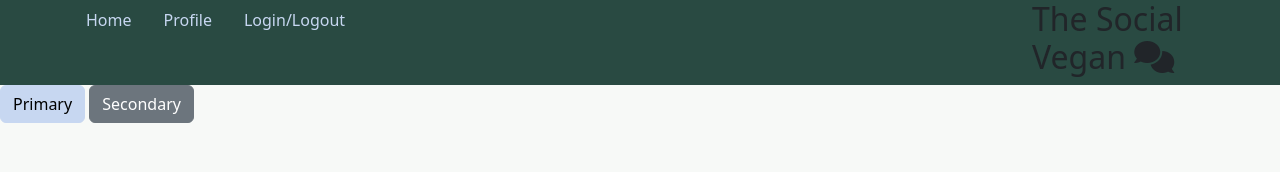
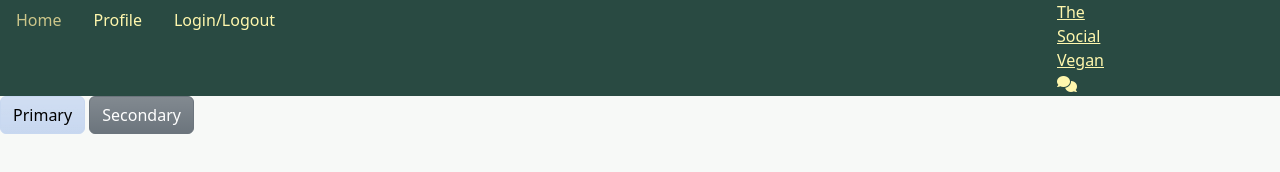
Before and after one commit to trine-marie-sandberg/the-social-vegan, a website: page src/index.html in a window 1280 px wide. Drawn offline with nearby package versions, Linux system fonts and the light colour scheme.

Commit message:
making costom variables and adding m-0 to header

```diff
--- a/src/assets/scss/_header.scss
+++ b/src/assets/scss/_header.scss
@@ -1,3 +1,7 @@
 header {
     background-color: #294A42;
 }
+
+.nav-item, a {
+    color: #fff;
+}
--- a/src/assets/scss/_variables.scss
+++ b/src/assets/scss/_variables.scss
@@ -1,10 +1,14 @@
-$blue:    #c7d7f1;
-$indigo:  #916fc8;
-$purple:  #5d3b9c;
-$pink:    #ab4578;
-$red:     #fa2f44;
-$orange:  #ffa053;
-$yellow:  #ffdf7e;
-$green:   #4fe49e;
-$teal:    #9fffe2;
-$cyan:    #8eecff;
+$enable-gradients:            true;
+// $body-bg:                   $white;
+$blue:    #c8d8f0 !default;
+$indigo:  #6610f2 !default;
+$purple:  #6f42c1 !default;
+$pink:    #d63384 !default;
+$red:     #dc3545 !default;
+$orange:  #fd7e14 !default;
+$yellow:  #FFF7AD !default;
+$green:   #198754 !default;
+$teal:    #20c997 !default;
+$cyan:    #0dcaf0 !default;
+
+$link-color:                              $yellow;
--- a/src/assets/scss/main.scss
+++ b/src/assets/scss/main.scss
@@ -2,7 +2,6 @@
 @import "variables";
 
 @import "../../../node_modules/bootstrap/scss/bootstrap";
-@import "../../../node_modules/bootstrap/scss/functions";
 
 body {
     background-color: #F7F9F7;
--- a/src/index.html
+++ b/src/index.html
@@ -11,9 +11,9 @@
 </head>
 <body>
     <header>
-      <div class="container">
+      <div class="container m-0">
         <div class="row">
-          <ul class="nav col-10">
+          <ul class="nav col-11">
             <li class="nav-item">
               <a class="nav-link active" aria-current="page" href="index.html">Home</a>
             </li>
@@ -24,9 +24,8 @@
               <a class="nav-link" href="login.html">Login/Logout</a>
             </li>
           </ul>
-          <div class="col-2">
-
-            <h2>The Social Vegan <i class="fa-solid fa-comments"></i></h2>
+          <div class="col-1">
+            <a href="index.html">The Social Vegan <i class="fa-solid fa-comments"></i></a>
           </div>
         </div>
       </div>
```
Also changed, not shown: dist/css/main.css, 1 other file.
